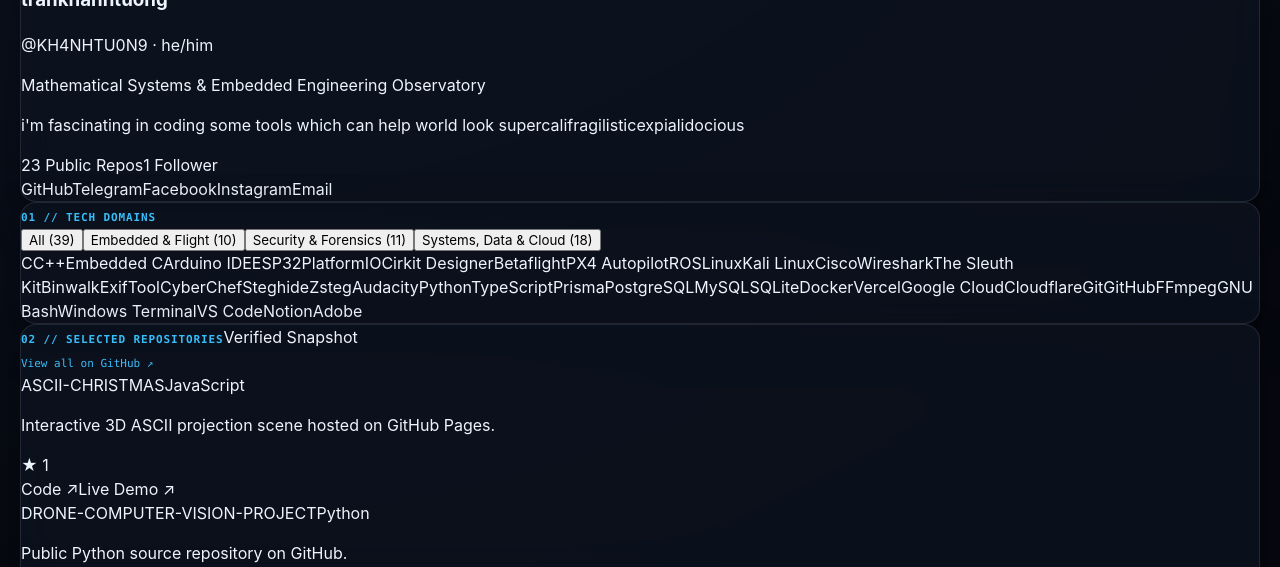
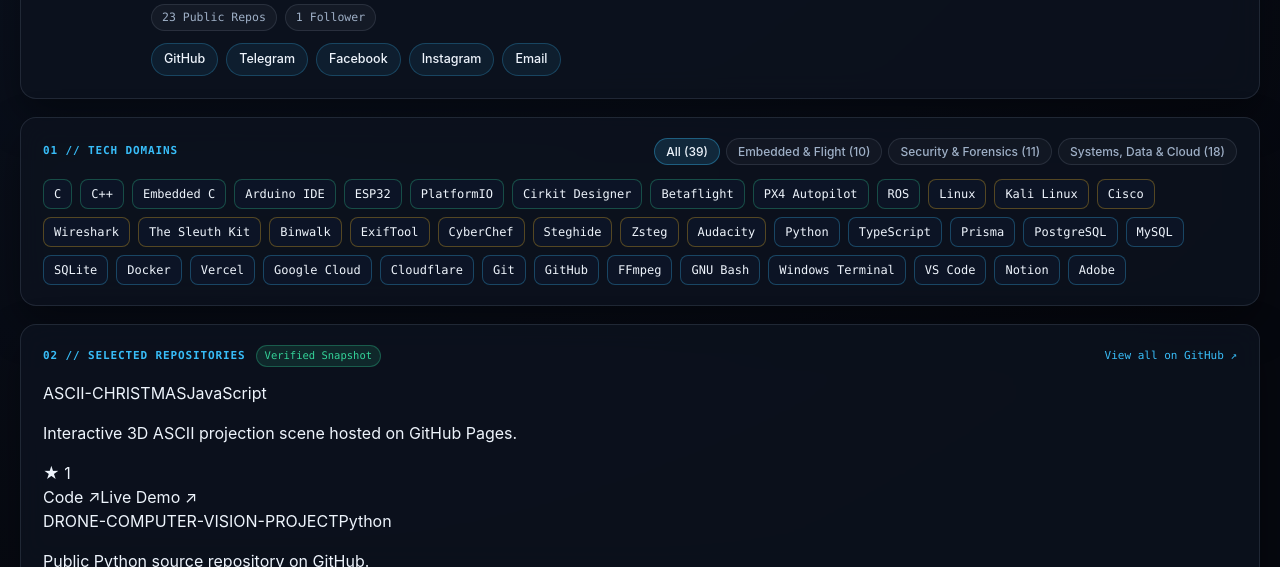
Before and after one commit to KH4NHTU0N9/KH4NHTU0N9.github.io, a plain HTML site: page index.html in a window 1280 px wide. Shown: the part 704-1271 px from the top of the page. Drawn offline with Linux system fonts and the light colour scheme; no server answers; animation ran at ten frames a second.

Commit message:
style(profile): style developer hero card, social pills, and domain badge grid

```diff
--- a/styles/main.css
+++ b/styles/main.css
@@ -480,3 +480,192 @@ input:focus-visible {
   overflow: hidden;
   text-overflow: ellipsis;
 }
+
+/* =========================================================
+   Developer Profile & Portfolio Sections
+   ========================================================= */
+.profile-view {
+  display: flex;
+  flex-direction: column;
+  gap: 18px;
+  min-width: 0;
+}
+
+.profile-hero {
+  padding: 22px;
+}
+
+.profile-hero__main {
+  display: flex;
+  align-items: flex-start;
+  gap: 20px;
+  min-width: 0;
+}
+
+.profile-avatar {
+  border-radius: 18px;
+  border: 1px solid rgba(56, 189, 248, 0.4);
+  flex-shrink: 0;
+  object-fit: cover;
+}
+
+.profile-hero__info {
+  flex: 1;
+  min-width: 0;
+}
+
+.profile-hero__names {
+  display: flex;
+  flex-wrap: wrap;
+  align-items: baseline;
+  gap: 10px;
+}
+
+.profile-title {
+  margin: 0;
+  font-size: clamp(1.35rem, 2.2vw, 1.85rem);
+  font-weight: 700;
+  letter-spacing: -0.02em;
+}
+
+.profile-handle {
+  font-family: var(--font-mono);
+  font-size: 13px;
+  color: var(--accent-cyan);
+}
+
+.profile-tagline {
+  margin: 4px 0 6px;
+  font-size: 14px;
+  font-weight: 600;
+  color: var(--accent-emerald);
+}
+
+.profile-bio {
+  margin: 0 0 14px;
+  font-size: 14px;
+  color: var(--text-secondary);
+  max-width: 72ch;
+}
+
+.profile-stats-row {
+  display: flex;
+  flex-wrap: wrap;
+  gap: 8px;
+  margin-bottom: 12px;
+}
+
+.stat-chip {
+  font-family: var(--font-mono);
+  font-size: 11.5px;
+  padding: 4px 10px;
+  border-radius: 999px;
+  background: rgba(255, 255, 255, 0.04);
+  border: 1px solid var(--border-subtle);
+  color: var(--text-secondary);
+}
+
+.social-strip {
+  display: flex;
+  flex-wrap: wrap;
+  gap: 8px;
+}
+
+.social-pill {
+  display: inline-flex;
+  align-items: center;
+  padding: 6px 12px;
+  border-radius: 999px;
+  font-size: 12.5px;
+  font-weight: 500;
+  background: rgba(56, 189, 248, 0.08);
+  border: 1px solid rgba(56, 189, 248, 0.25);
+  color: var(--text-primary);
+  transition: all 140ms ease;
+}
+
+.social-pill:hover {
+  background: rgba(56, 189, 248, 0.18);
+  border-color: var(--accent-cyan);
+  transform: translateY(-1px);
+}
+
+.profile-section {
+  padding: 20px 22px;
+}
+
+.section-header {
+  display: flex;
+  flex-wrap: wrap;
+  align-items: center;
+  justify-content: space-between;
+  gap: 12px;
+  margin-bottom: 14px;
+}
+
+.section-title-inline {
+  display: flex;
+  flex-wrap: wrap;
+  align-items: center;
+  gap: 10px;
+}
+
+.source-badge {
+  font-family: var(--font-mono);
+  font-size: 10.5px;
+  padding: 2px 8px;
+  border-radius: 999px;
+  background: rgba(52, 211, 153, 0.12);
+  border: 1px solid rgba(52, 211, 153, 0.3);
+  color: var(--accent-emerald);
+}
+
+.domain-filter-bar {
+  display: flex;
+  flex-wrap: wrap;
+  gap: 6px;
+}
+
+.filter-pill {
+  padding: 5px 11px;
+  border-radius: 999px;
+  border: 1px solid var(--border-subtle);
+  background: rgba(255, 255, 255, 0.03);
+  color: var(--text-secondary);
+  font-size: 12px;
+  font-weight: 500;
+}
+
+.filter-pill.is-active {
+  background: rgba(56, 189, 248, 0.14);
+  border-color: var(--border-strong);
+  color: var(--text-primary);
+}
+
+.tech-badge-grid {
+  display: flex;
+  flex-wrap: wrap;
+  gap: 8px;
+}
+
+.tech-chip {
+  font-family: var(--font-mono);
+  font-size: 12px;
+  padding: 5px 10px;
+  border-radius: var(--radius-sm);
+  border: 1px solid var(--border-subtle);
+  background: rgba(15, 23, 42, 0.72);
+  color: var(--text-primary);
+}
+
+.tech-chip--embedded {
+  border-color: rgba(52, 211, 153, 0.3);
+}
+
+.tech-chip--security {
+  border-color: rgba(251, 191, 36, 0.3);
+}
+
+.tech-chip--systems {
+  border-color: rgba(56, 189, 248, 0.3);
+}
```
